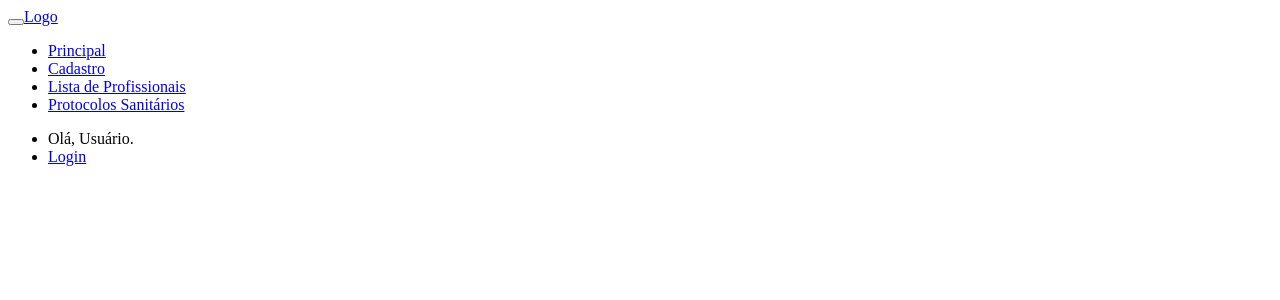
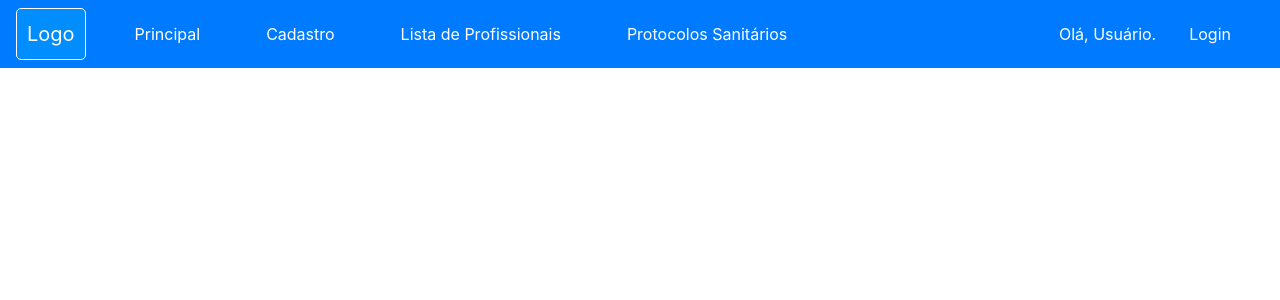
Before and after one commit to BrenoNoccioli/MegaHack2020, an Angular app: page / in a window 1280 px wide. Shown: the top 300 px of the page. Built offline with nearby package versions, Linux system fonts and the light colour scheme.

Commit message:
bootstrap

```diff
--- a/angular.json
+++ b/angular.json
@@ -24,9 +24,14 @@
               "src/assets"
             ],
             "styles": [
+              "node_modules/bootstrap/dist/css/bootstrap.css",
               "src/styles.css"
             ],
-            "scripts": []
+            "scripts": [
+              "node_modules/jquery/dist/jquery.js",
+              "node_modules/popper.js/dist/umd/popper.js",
+              "node_modules/bootstrap/dist/js/bootstrap.js"
+            ]
           },
           "configurations": {
             "production": {
--- a/package.json
+++ b/package.json
@@ -19,6 +19,9 @@
     "@angular/platform-browser": "~10.0.2",
     "@angular/platform-browser-dynamic": "~10.0.2",
     "@angular/router": "~10.0.2",
+    "bootstrap": "^4.5.0",
+    "jquery": "^3.5.1",
+    "popper.js": "^1.14.3",
     "rxjs": "~6.5.5",
     "tslib": "^2.0.0",
     "zone.js": "~0.10.3"
--- a/src/app/app.component.css
+++ b/src/app/app.component.css
@@ -0,0 +1,22 @@
+
+.navbar-brand{
+    color: white;
+    border: solid 0.05em;
+    border-radius: 5px;
+    padding:0.5em;
+    background-color: #008eff;
+ }
+
+ .nav-item{
+    margin-left: 25px;
+    margin-right: 25px;
+ }
+
+ .nav-link{
+    color: white;
+ }
+
+ .ola{
+    color: white;
+    margin-top: 0.5em;
+ }
```
Also changed, not shown: 1 other file (tests, documents, lock files or other folders).
